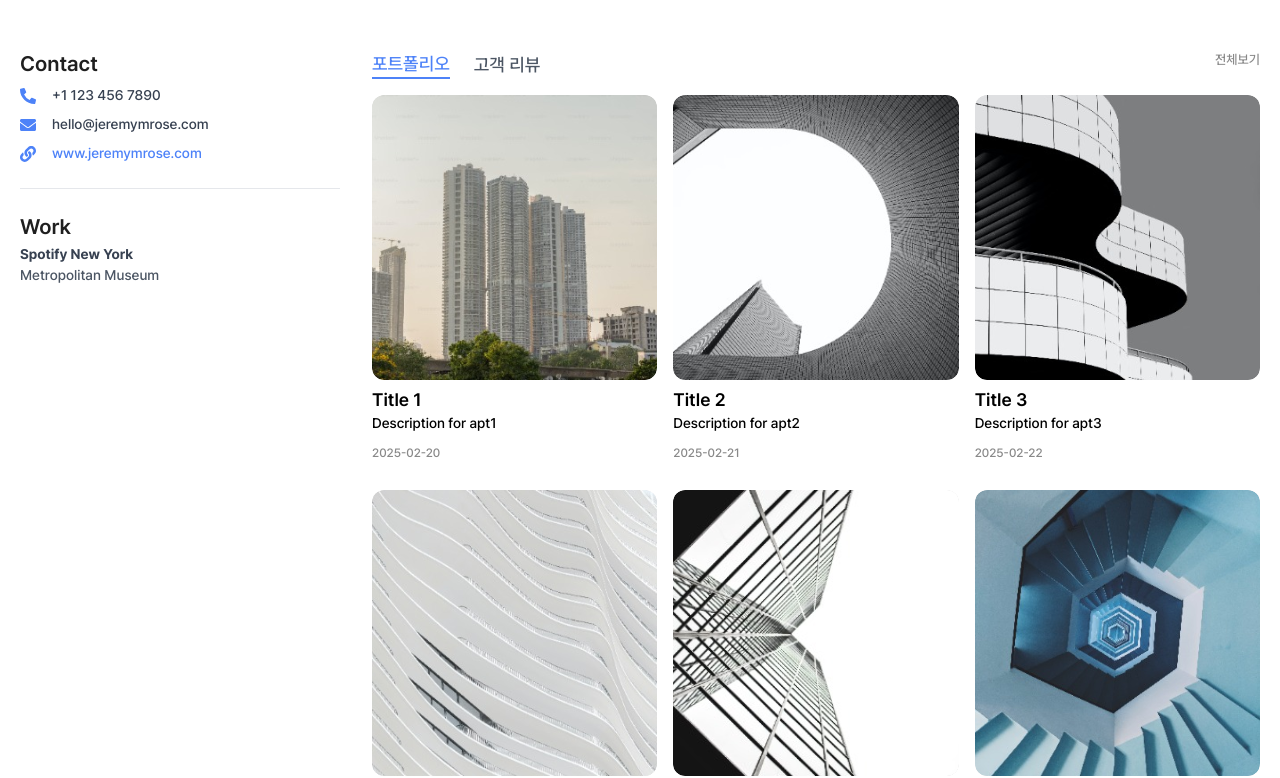
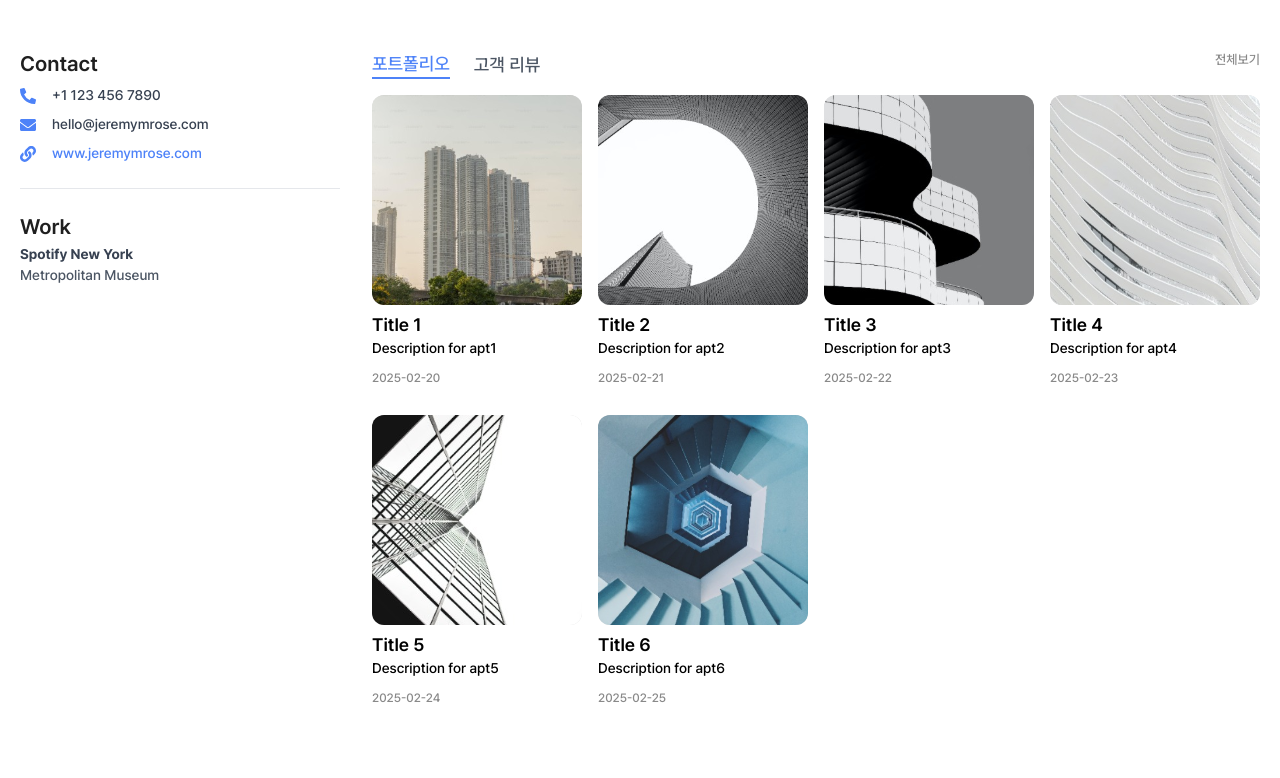
Before and after one commit to ziplanner/zipple-front, a Next.js app: page /user in a window 1280 px wide. Shown: the part 426-1204 px from the top of the page. Built offline with nearby package versions, Linux system fonts and the light colour scheme.

Commit message:
style: Update portfolioSection.tsx

```diff
--- a/app/(profile)/profile/content/portfolioSection.tsx
+++ b/app/(profile)/profile/content/portfolioSection.tsx
@@ -6,7 +6,7 @@ const PortfolioSection = () => {
     <div className="flex flex-col">
       <div
         className="flex w-full flex-col gap-3 md:gap-4 md:flex-row md:flex-wrap
-          md:grid md:grid-cols-2 lg:grid-cols-3"
+          md:grid md:grid-cols-3 lg:grid-cols-3 lx:grid-cols-4"
       >
         <PortfolioCard data={PORTFOLIO_DATA.slice(0, 6)} />
       </div>
```
